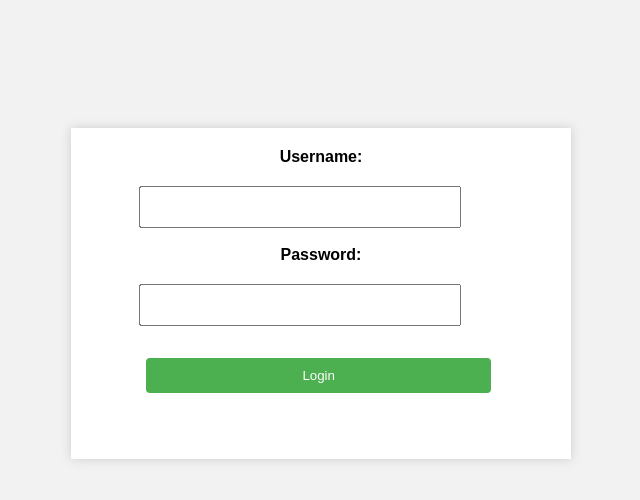
After one commit to AMAN-ARABZADEH/Laboration-3-Webbprogrammering, a PHP site: page /login.php in a window 1280 px wide. The commit adds this page. Shown: the top 500 px of the page, without its empty margins (319-959 px from the left). Run offline with PHP 8.4, Linux system fonts and the light colour scheme.

Commit message:
This is first commits

```diff
--- /dev/null
+++ b/css/login.css
@@ -0,0 +1,59 @@
+* {
+    margin: 0;
+    padding: 0;
+    box-sizing: border-box;
+}
+body {
+    font-family: Arial, sans-serif;
+    background-color: #f2f2f2;
+}
+
+form {
+    max-width: 500px;
+    margin: 0 auto;
+    margin-top: 10%;
+    padding: 20px;
+    background-color: #ffffff;
+    box-shadow: 0px 0px 10px #cccccc;
+}
+
+label,
+input[type="submit"] {
+    display: block;
+    margin-bottom: 20px;
+}
+
+label {
+    font-weight: bold;
+    text-align: center;
+}
+
+input[type="text"],
+input[type="password"] {
+    transform: translate(15%);
+    padding: 10px;
+    font-size: 16px;
+    width: 70%;
+}
+
+input[type="submit"] {
+    background-color: #4caf50;
+    color: #ffffff;
+    margin-bottom: 10%;
+    margin-top: 7%;
+    margin-left: 12%;
+    width: 75%;
+    padding: 10px 20px;
+    cursor: pointer;
+    border: none;
+    border-radius: 4px;
+}
+
+input[type="submit"]:hover {
+    background-color: #3e8e41;
+}
+
+p.error {
+    color: rgb(0, 0, 0);
+    margin: 0 auto;
+}
--- a/includes/header.php
+++ b/includes/header.php
@@ -17,6 +17,8 @@ include("includes/config.php");
     <link rel="stylesheet" href="./css/footer.css" type="text/css">
 </head>
 <body>
+<!-- <p>Welcome back, <?php echo $_SESSION['username']; ?>!</p> -->
+<a href="logout.php" style="width:100%; height: 10%; background: white; color: darkblue; margin-top: 10; margin-left: 85%;">Logout</a>
 <div id="container">
     <header id="mainheader">
         <h1>PHP Struktur</h1>
--- a/kontakt.php
+++ b/kontakt.php
@@ -1,3 +1,5 @@
+
+
 <!DOCTYPE html>
 <html lang="en">
 <head>
@@ -52,7 +54,8 @@
     <title>Kontakt</title>
 </head>
 <body>
-
+<!-- <p>Welcome back, <?php echo $_SESSION['username']; ?>!</p> -->
+<a href="logout.php" style="width:100%; height: 10%; background: white; color: darkblue; margin-top: 10; margin-left: 85%;">Logout</a>
 <div id="container">
     <?php include 'includes/navbar.php'; ?>
     <section class="column">
--- /dev/null
+++ b/login.php
@@ -0,0 +1,75 @@
+<?php
+// Start the session
+session_start();
+
+// Check if the user has already logged in
+if (isset($_COOKIE['username']) && isset($_COOKIE['password'])) {
+    // If the user has logged in, set the session variables
+    $_SESSION['username'] = $_COOKIE['username'];
+    $_SESSION['password'] = $_COOKIE['password'];
+}
+
+// Check if the user has submitted the form
+if (isset($_POST['submit'])) {
+    // Get the username and password from the form
+    $username = $_POST['username'];
+    $password = $_POST['password'];
+
+    // Hash the password for security purposes
+    $hashedPassword = password_hash($password, PASSWORD_BCRYPT);
+    // Verify the entered password with the stored hashed password
+    $passwordVerify = password_verify($password, $hashedPassword);
+
+    // Check if the username and password are correct
+    if ($username == 'admin' && $passwordVerify) {
+        // If the username and password are correct, set the session variables
+        $_SESSION['username'] = $username;
+        $_SESSION['password'] = $hashedPassword;
+
+        // Set the cookies to remember the user's login
+        setcookie('username', $username, time() + (86400 * 30)); // 86400 = 1 day
+        setcookie('password', $hashedPassword, time() + (86400 * 30));
+
+        // Redirect to the protected page
+        header('Location:  index.php');
+        exit;
+    } else {
+        // If the username and password are incorrect, show an error message
+        $error = 'Invalid username or password';
+    }
+}
+
+// Check if the user is logged in
+if (!isset($_SESSION['username']) && isset($_SESSION['password'])) {
+    // If the user is logged in, redirect to the protected page
+    header('Location: index.php');
+    exit;
+}
+?>
+<!DOCTYPE html>
+<html lang="en">
+<head>
+    <meta charset="UTF-8">
+    <meta http-equiv="X-UA-Compatible" content="IE=edge">
+    <meta name="viewport" content="width=device-width, initial-scale=1.0">
+    <link rel="stylesheet" type="text/css" href="./css/login.css">
+    <title>Login</title>
+</head>
+<body>
+<?php if (isset($error)) { ?>
+    <p style="color: red;"><?php echo $error; ?></p>
+<?php } ?>
+<form action="<?php htmlspecialchars($_SERVER["PHP_SELF"]); ?>" method="post">
+    <div>
+        <label for="username">Username:</label>
+        <input type="text" name="username" id="username" required />
+    </div>
+    <br />
+    <div>
+        <label for="password">Password:</label>
+        <input type="password" name="password" id="password" required />
+    </div>
+    <input type="submit" name="submit" value="Login" />
+</form>
+</body>
+</html>
```
Also changed, not shown: darmode.php (added, +30 -0 lines), index.php (+17 -0 lines), logout.php (added, +18 -0 lines).
